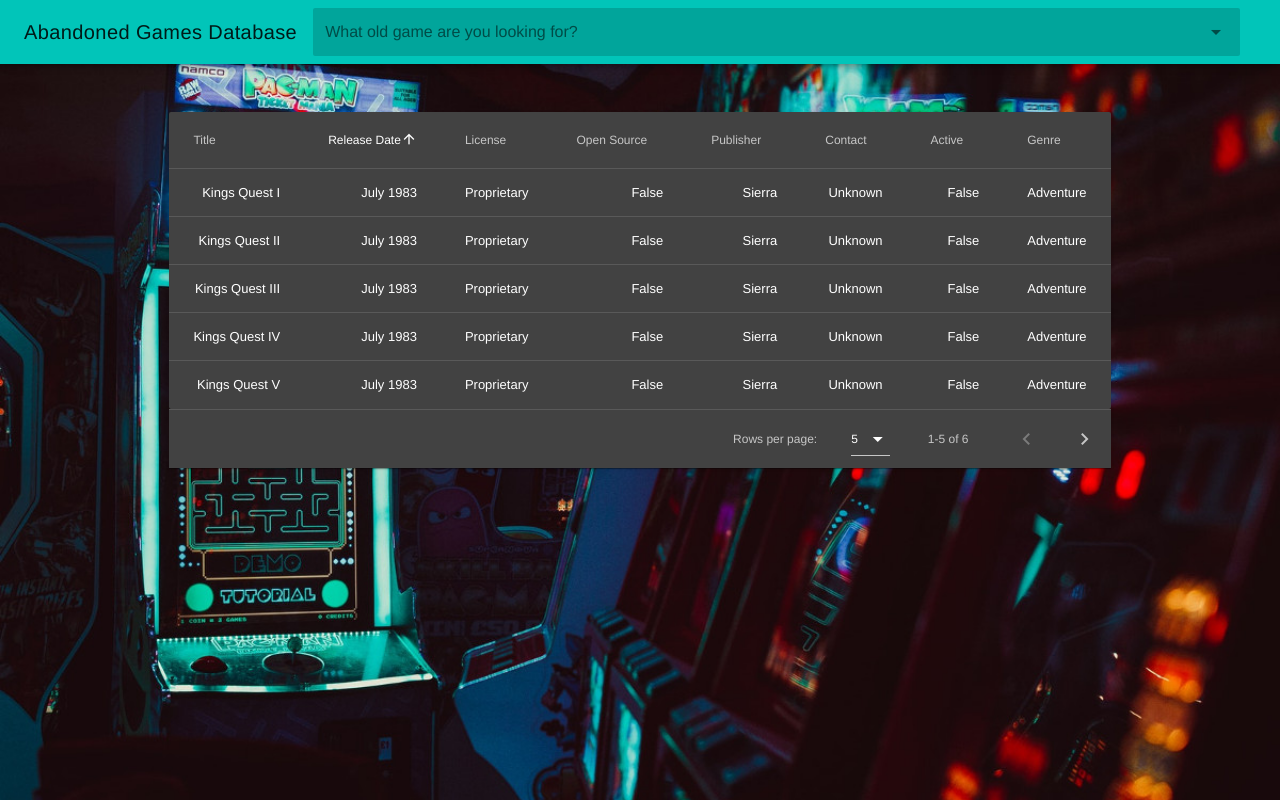
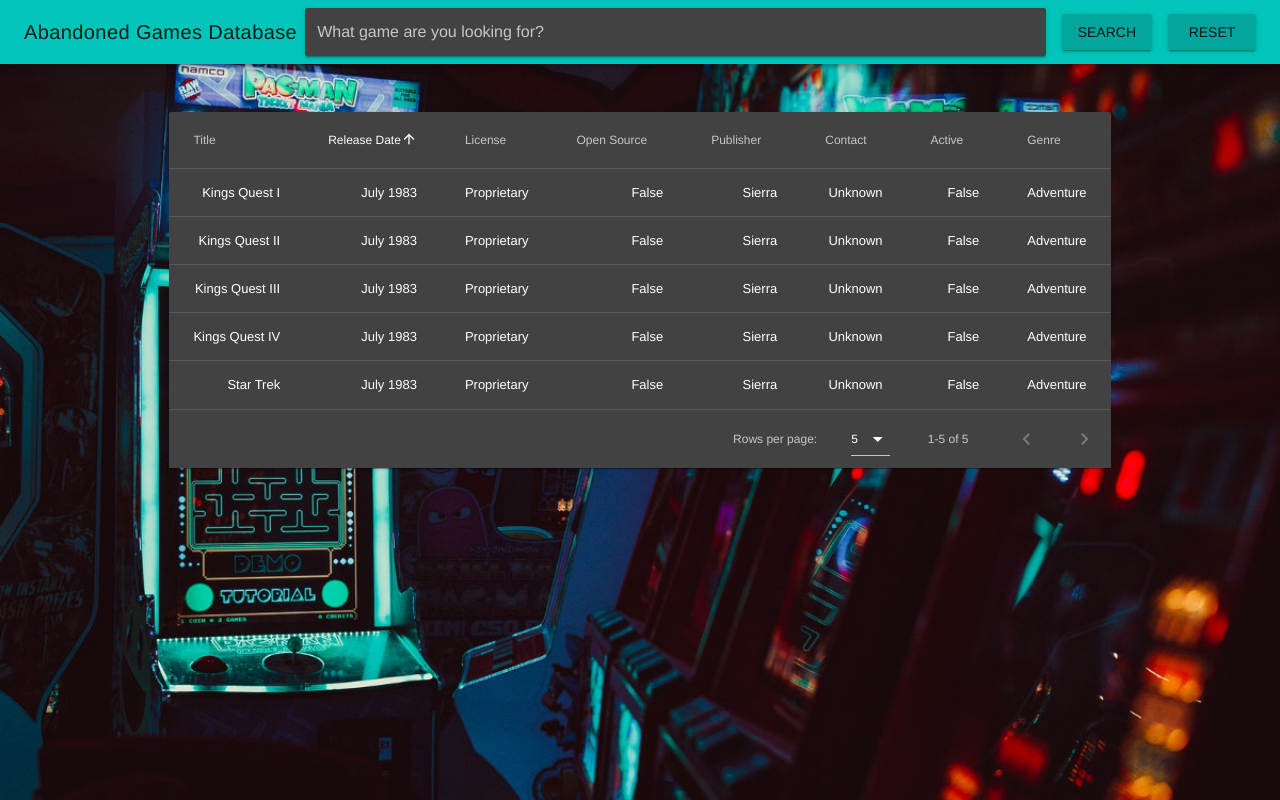
Before and after one commit to tctcodes/csc411-group2-dbproj, a Vue app in the folder app/: page / in a window 1280 px wide. Built offline with nearby package versions, Linux system fonts and the light colour scheme.

Commit message:
filterable search is done

```diff
--- a/app/src/components/abandonTable.vue
+++ b/app/src/components/abandonTable.vue
@@ -2,20 +2,24 @@
   <v-layout justify-start align-center column>
     <v-toolbar color="#01C5B9">
       <v-toolbar-title>Abandoned Games Database</v-toolbar-title>
-      <v-autocomplete
-        :loading="loading"
-        :items="items"
-        :search-input.sync="search"
-        v-model="select"
-        cache-items
-        class="mx-3"
-        flat
-        hide-no-data
-        hide-details
-        label="What old game are you looking for?"
-        solo-inverted
-      ></v-autocomplete>
+      <v-text-field
+        label="What game are you looking for?"
+        v-model="searchQuery"
+        clearable
+        solo
+        dark
+        class="ma-2 pt-2"
+      ></v-text-field>
+      <v-btn
+        color="#01A59B"
+        @click="filterOnClick"
+      >Search</v-btn>
+      <v-btn
+        color="#01A59B"
+        @click="resetOnClick"
+      >Reset</v-btn>
     </v-toolbar>
+    <div v-if="reset">
       <v-data-table
         :headers="headers"
         :items="abandonWare"
@@ -33,13 +37,36 @@
           <td class="text-xs-right">{{ props.item.genre }}</td>
         </template>
       </v-data-table>
+    </div>
+    <div v-else>
+      <v-data-table
+        :headers="headers"
+        :items="filteredItems"
+        dark
+        class="elevation-1 mt-5"
+      >
+        <template slot="items" slot-scope="props">
+          <td class="text-xs-right">{{ props.item.title }}</td>
+          <td class="text-xs-right">{{ props.item.releaseDate }}</td>
+          <td class="text-xs-right">{{ props.item.license }}</td>
+          <td class="text-xs-right">{{ props.item.openSource }}</td>
+          <td class="text-xs-right">{{ props.item.publisher }}</td>
+          <td class="text-xs-right">{{ props.item.contact }}</td>
+          <td class="text-xs-right">{{ props.item.active }}</td>
+          <td class="text-xs-right">{{ props.item.genre }}</td>
+        </template>
+      </v-data-table>
+    </div>
   </v-layout>
 </template>
 
 <script>
+/* eslint-disable */
 export default {
   data() {
     return {
+      searchQuery: null,
+      reset: true,
       headers: [
         {
           text: 'Title',
@@ -55,6 +82,7 @@
         { text: 'Active', value: 'active' },
         { text: 'Genre', value: 'genre' },
       ],
+      filteredItems: [],
       abandonWare: [
         {
           title: 'Kings Quest I',
@@ -97,17 +125,7 @@
           genre: 'Adventure',
         },
         {
-          title: 'Kings Quest V',
-          releaseDate: 'July 1983',
-          license: 'Proprietary',
-          openSource: 'False',
-          publisher: 'Sierra',
-          contact: 'Unknown',
-          active: 'False',
-          genre: 'Adventure',
-        },
-        {
-          title: 'Kings Quest VI',
+          title: 'Star Trek',
           releaseDate: 'July 1983',
           license: 'Proprietary',
           openSource: 'False',
@@ -119,6 +137,20 @@
       ],
     };
   },
+  methods: {
+    filterOnClick() {
+      this.abandonWare.filter((e) => {
+        if (e.title.toLowerCase().includes(this.searchQuery.toLowerCase())){
+          console.log(`${e.title} is a match!`);
+          this.filteredItems.push(e);
+        }
+      });
+      this.reset = false;
+    },
+    resetOnClick() {
+      this.reset = true;
+    }
+  }
 };
 </script>
 
```
Lines whose indentation alone changed are shown as unchanged.
